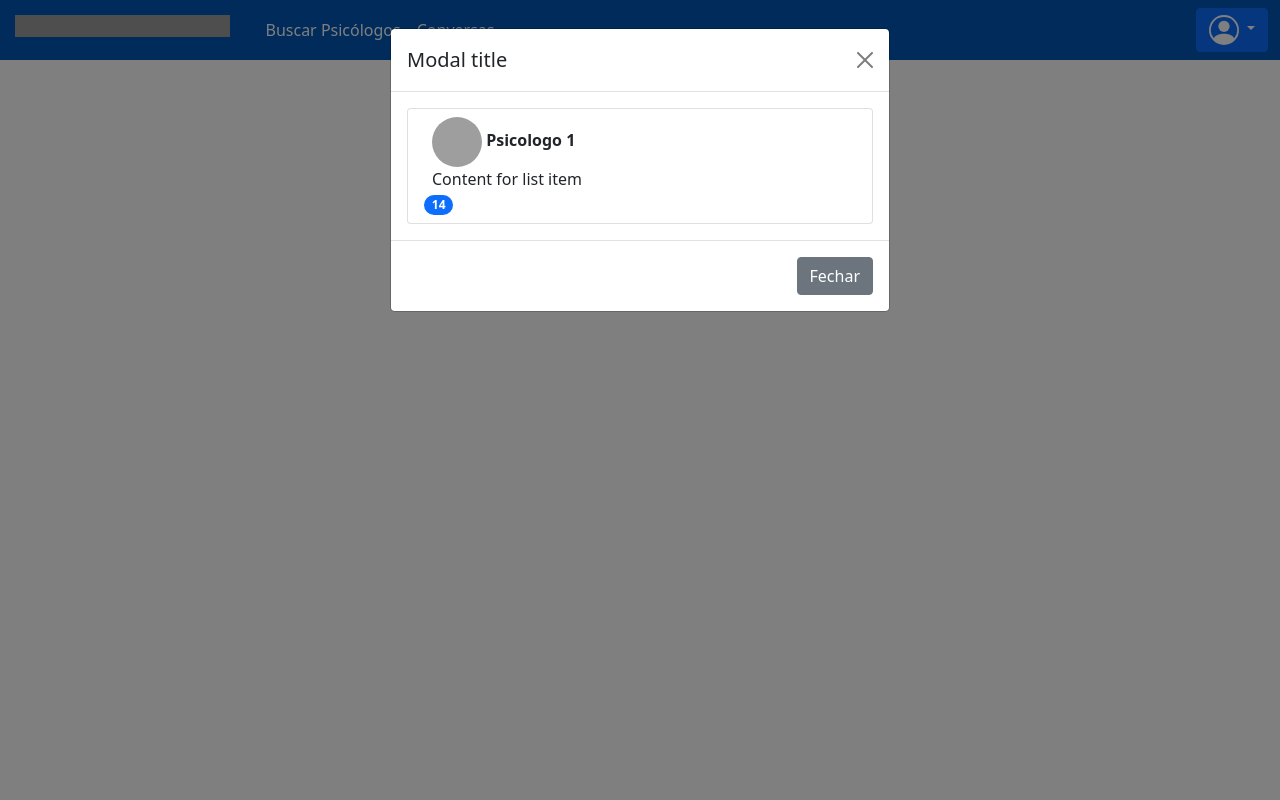
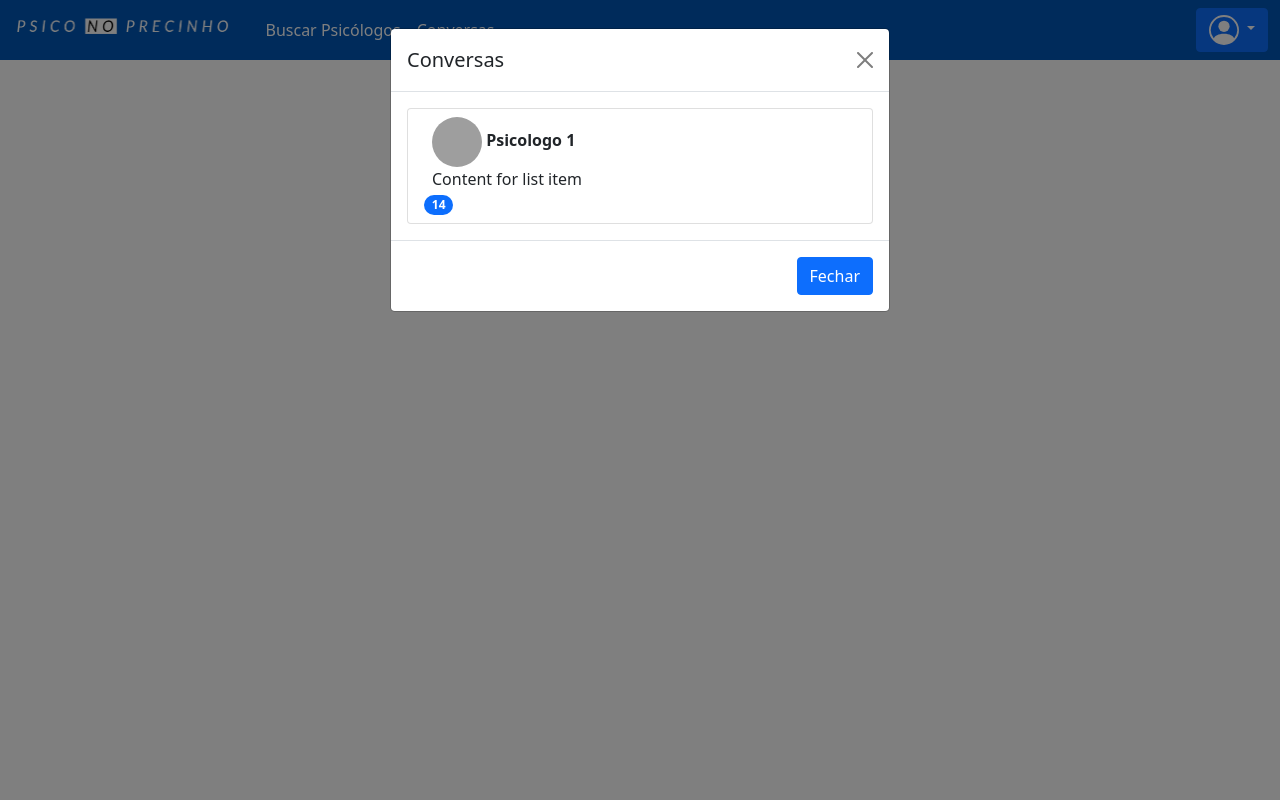
Before and after one commit to VictFer/Projeto-Front-end, a PHP site: page /navbarPaciente.php in a window 1280 px wide, after a click on "Conversas". Run offline with PHP 8.4, Linux system fonts and the light colour scheme; grey boxes are pictures that could not be loaded.

Commit message:
navbar paciente oficial

```diff
--- a/Telas/geral/navbarPaciente.php
+++ b/Telas/geral/navbarPaciente.php
@@ -70,7 +70,7 @@
             <div class="modal-dialog">
                 <div class="modal-content">
                 <div class="modal-header">
-                    <h5 class="modal-title" id="exampleModalLabel">Modal title</h5>
+                    <h5 class="modal-title" id="exampleModalLabel">Conversas</h5>
                     <button type="button" class="btn-close" data-bs-dismiss="modal" aria-label="Close"></button>
                 </div>
                 <div class="modal-body">
@@ -78,7 +78,7 @@
                     </div>
                 </div>
                     <div class="modal-footer">
-                        <button type="button" class="btn btn-secondary" data-bs-dismiss="modal">Fechar</button>
+                        <button type="button" class="btn btn-primary" data-bs-dismiss="modal">Fechar</button>
                     </div>
                 </div>
             </div>
```
Also changed, not shown: Telas/geral/Psico_no_Precinho-logos_white.png (added).
